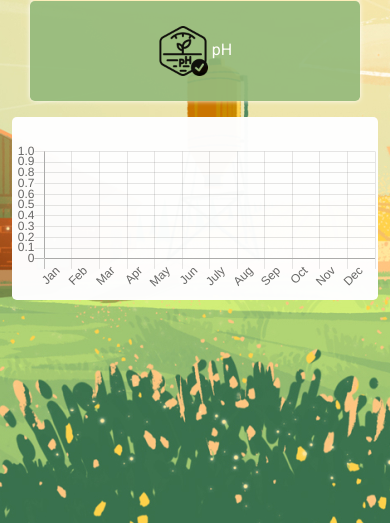
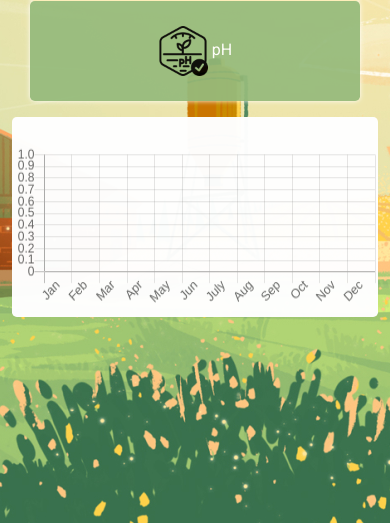
Before and after one commit to binhnhu1409/flaskFarm, a Flask app: page /visualize in a window 390 px wide. Shown: the part 337-860 px from the top of the page. Run offline with Flask 2, Linux system fonts and the light colour scheme; the visitor is signed in with stand-in values (Sample User, id 1).

Commit message:
update graph html

```diff
--- a/flaskFarm/static/style.css
+++ b/flaskFarm/static/style.css
@@ -76,9 +76,12 @@
 #canvas{
     background-color: white;
     opacity: 0.98;
-    height: 80px;
     border-radius: 0.3em;
-
+}
+@media only screen and (max-width: 500px) {
+    #canvas{
+        height: 200px!important;
+    }
 }
 .metric-card {
     opacity: 0.93;
--- a/flaskFarm/templates/graph.html
+++ b/flaskFarm/templates/graph.html
@@ -24,7 +24,7 @@
     </div>
 
     <!-- graph placeholder -->
-    <div class="col-lg-9 col-md-12 col-sm-12 ">
+    <div class="col-*-12 ">
         <canvas id="canvas" class="mt-3"></canvas>
     </div>
 </div>
```
